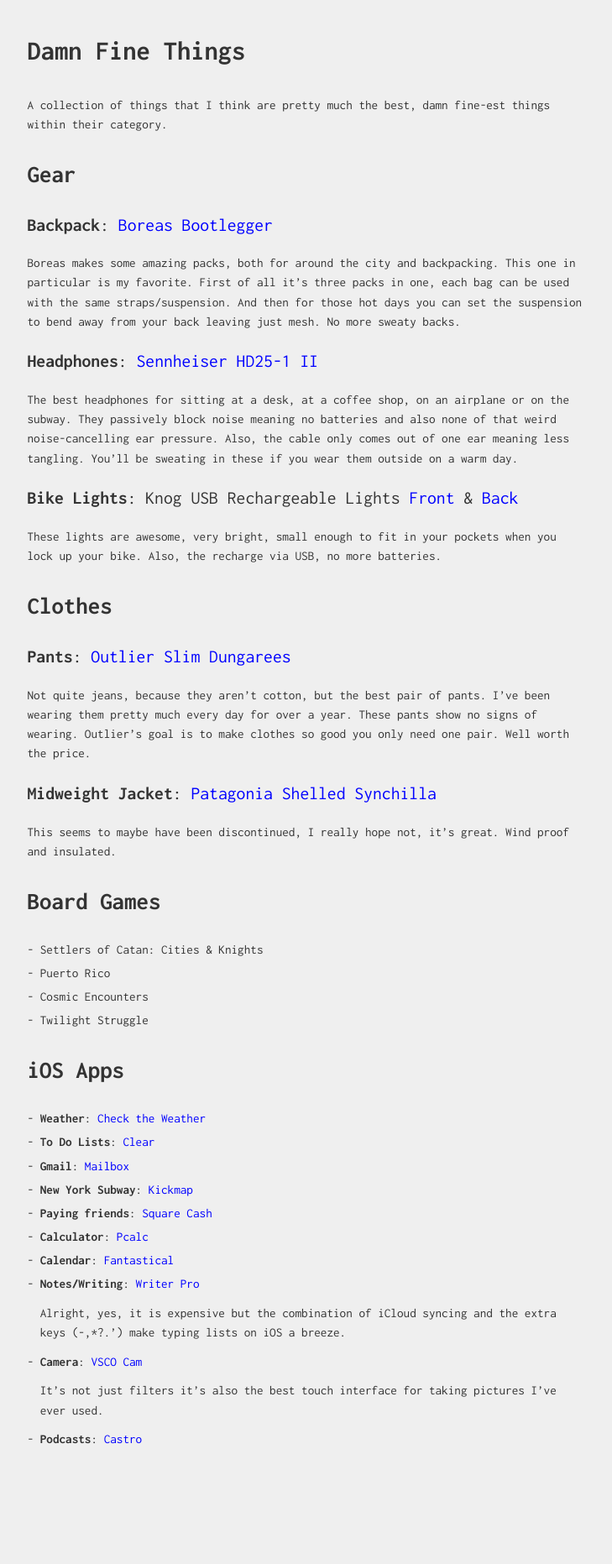
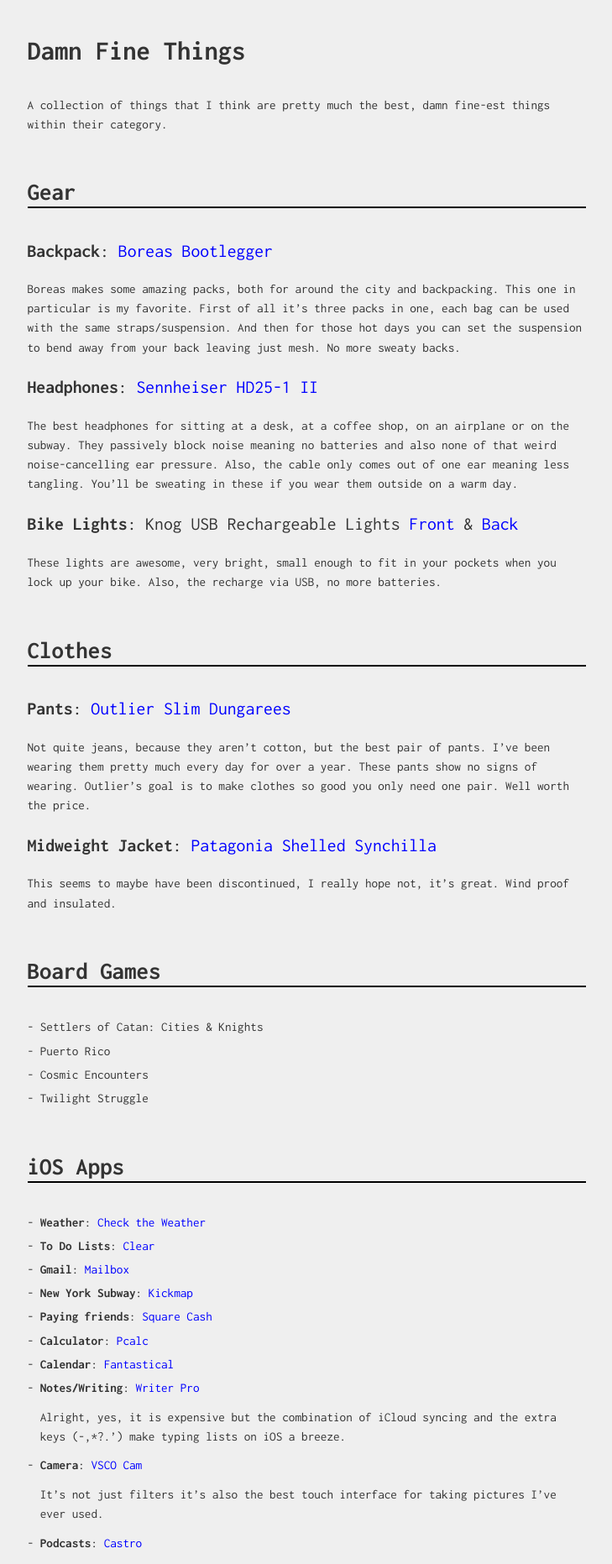
Before and after one commit to sklise/damn-fine, a Jekyll site: the page built from things.md, in a window 1280 px wide. Shown: the whole page at 84% size, without its empty margins (275-1004 px from the left). Built offline with Jekyll 4.4.1, drawn with Linux system fonts in a browser that asks for light colours; before the commit the page ends 1739 px from its top, so only the background shows below that.

Commit message:
css for separation

```diff
--- a/css/style.scss
+++ b/css/style.scss
@@ -18,6 +18,11 @@ h1, h2, h3, h4, h5, h6 {
   margin: 1em 0;
 }
 
+h2 {
+  margin: 1.75em 0 1.25em;
+  border-bottom: 2px solid black;
+}
+
 h4 {
   font-weight: normal;
 }
```
